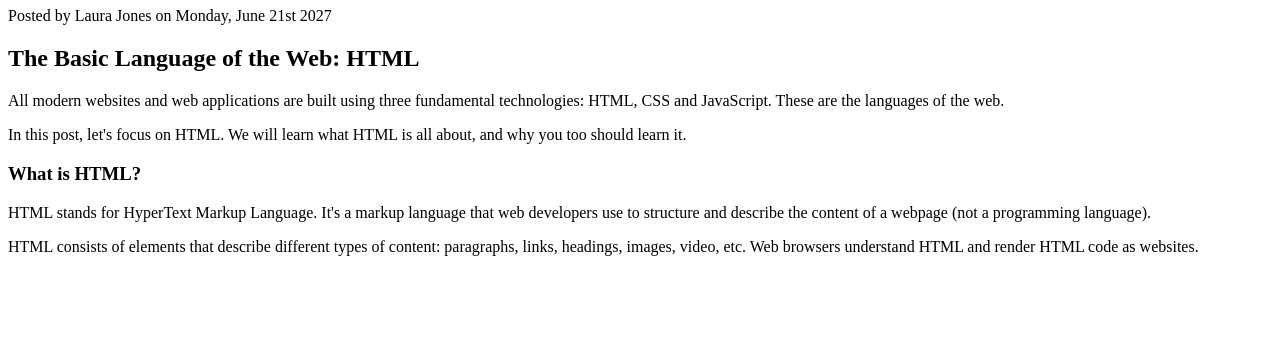
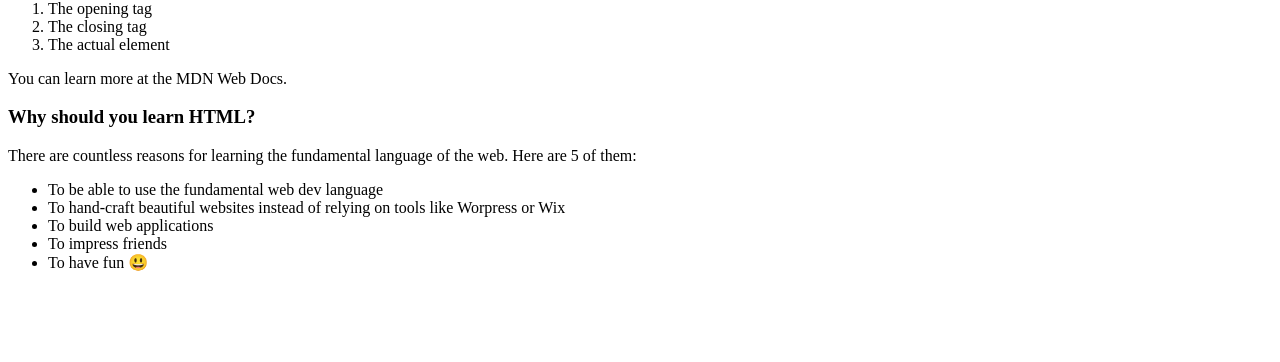
Before and after one commit to huntj0n/html-css-course, a plain HTML site: page starter/02-HTML-Fundamentals/index.html in a window 1280 px wide. Shown: the part 438-800 px from the top of the page. Drawn offline with Linux system fonts and the light colour scheme.

Commit message:
HTML more text elements: lists

```diff
--- a/starter/02-HTML-Fundamentals/index.html
+++ b/starter/02-HTML-Fundamentals/index.html
@@ -8,21 +8,22 @@
   <body>
     <h1>WEBSITE STUUUUUFF</h1>
 
-    <h1>h1</h1>
+    <!-- <h1>h1</h1>
     <h2>h2</h2>
     <h3>h3</h3>
     <h4>h4</h4>
     <h5>h5</h5>
     <h6>h6</h6>
     <h7>h7</h7>
-    <h8>h8</h8>
+    <h8>h8</h8> -->
 
     <h1>📘 The Code Magazine</h1>
-    <p>Posted by Laura Jones on Monday, June 21st 2027</p>
+    <p>Posted by <strong>Laura Jones</strong> on Monday, June 21st 2027</p>
 
     <h2>The Basic Language of the Web: HTML</h2>
     <p>
-      All modern websites and web applications are built using three fundamental
+      All modern websites and web applications are built using three
+      <em>fundamental</em>
       technologies: HTML, CSS and JavaScript. These are the languages of the
       web.
     </p>
@@ -34,9 +35,10 @@
 
     <h3>What is HTML?</h3>
     <p>
-      HTML stands for HyperText Markup Language. It's a markup language that web
-      developers use to structure and describe the content of a webpage (not a
-      programming language).
+      HTML stands for <strong>H</strong>yper<strong>T</strong>
+      <strong>M</strong>arkup <strong>L</strong>anguage. It's a markup language
+      that web developers use to structure and describe the content of a webpage
+      (not a programming language).
     </p>
 
     <p>
@@ -44,5 +46,33 @@
       paragraphs, links, headings, images, video, etc. Web browsers understand
       HTML and render HTML code as websites.
     </p>
+
+    <p>In HTML, each element is made up of 3 parts:</p>
+
+    <ol>
+      <li>The opening tag</li>
+      <li>The closing tag</li>
+      <li>The actual element</li>
+    </ol>
+
+    <p>You can learn more at the MDN Web Docs.</p>
+
+    <h3>Why should you learn HTML?</h3>
+
+    <p>
+      There are countless reasons for learning the fundamental language of the
+      web. Here are 5 of them:
+    </p>
+
+    <ul>
+      <li>To be able to use the fundamental web dev language</li>
+      <li>
+        To hand-craft beautiful websites instead of relying on tools like
+        Worpress or Wix
+      </li>
+      <li>To build web applications</li>
+      <li>To impress friends</li>
+      <li>To have fun 😃</li>
+    </ul>
   </body>
 </html>
```
